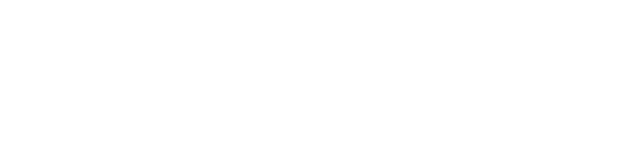
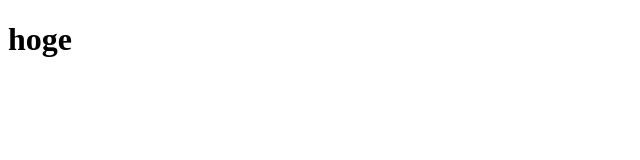
Before and after one commit to Ryoma89/hoge, a plain HTML site: page index.html in a window 1280 px wide. Shown: the whole page, without its empty margins (0-640 px from the left). Drawn offline with Linux system fonts and the light colour scheme.

Commit message:
initial commit

```diff
--- a/index.html
+++ b/index.html
@@ -6,6 +6,6 @@
   <title>Document</title>
 </head>
 <body>
-
+  <h1>hoge</h1>
 </body>
 </html>
--- /dev/null
+++ b/style.css
@@ -0,0 +1,3 @@
+body {
+  font-size: large;
+}
```
